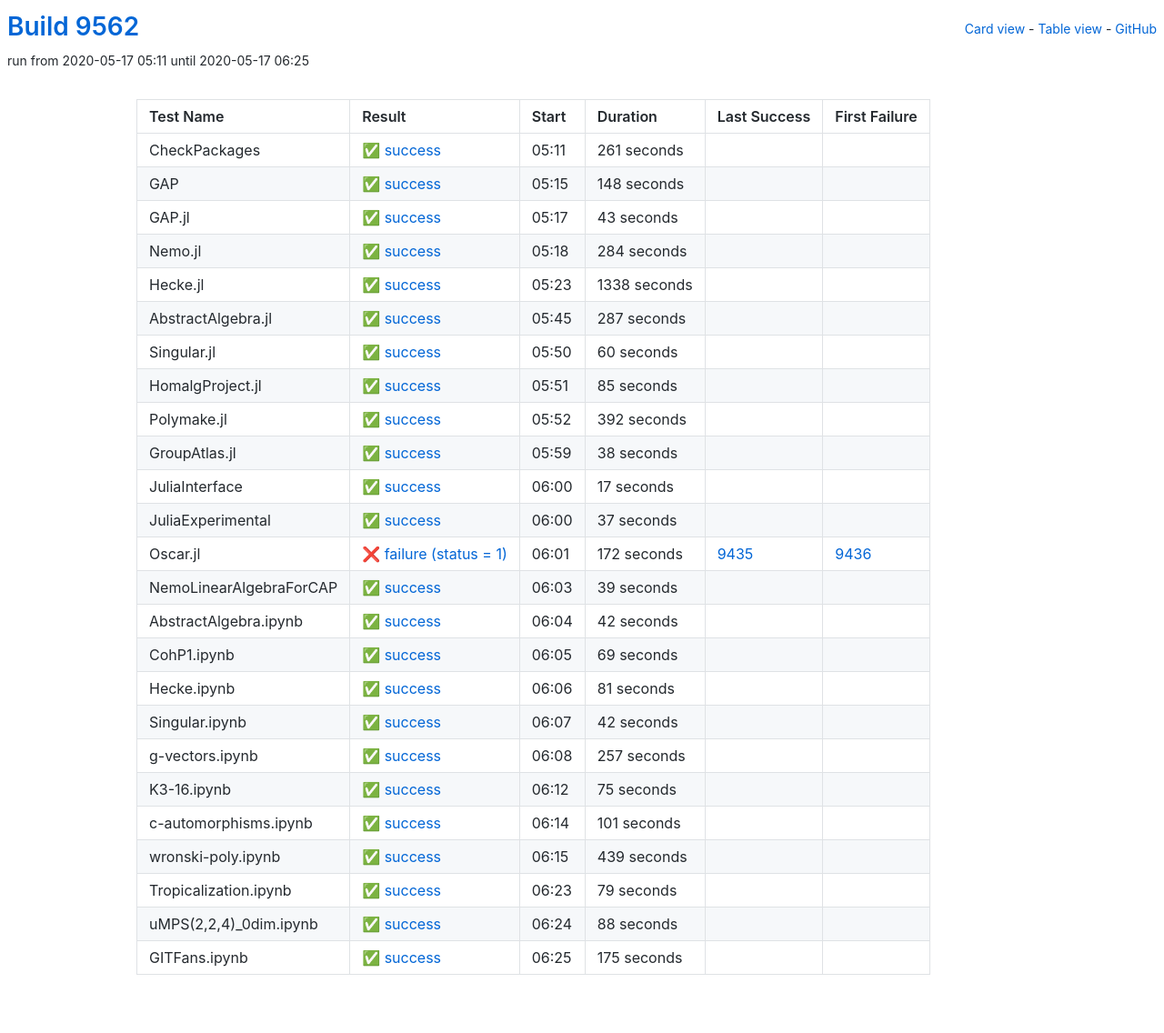
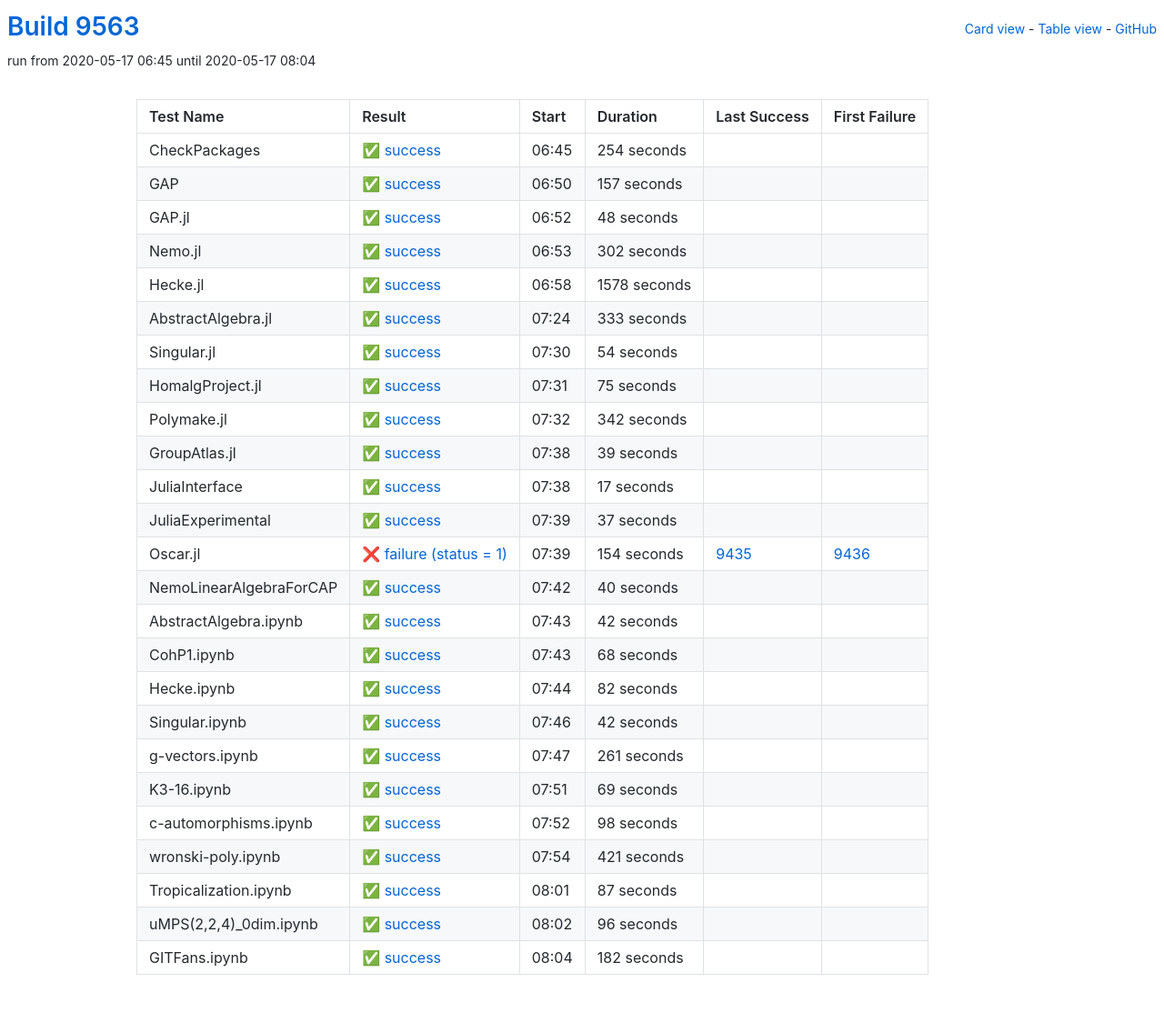
Before and after one commit to oscar-system/oscar-ci-status, a Jekyll site: the page built from table.html, in a window 1280 px wide. Shown: the whole page at 91% size. Built offline with Jekyll 4.4.1, drawn with Linux system fonts in a browser that asks for light colours.

Commit message:
Build 9563

```diff
--- a/_data/ci.yml
+++ b/_data/ci.yml
@@ -1,125 +1,125 @@
-build: 9562
-build_url: https://oscarci.mathematik.uni-kl.de/job/oscar/9562/
+build: 9563
+build_url: https://oscarci.mathematik.uni-kl.de/job/oscar/9563/
 job: oscar
 tests:
-- duration: 261
+- duration: 254
   exitcode: 0
   first_failure: false
   first_failure_url: null
   id: checkpackages
   last_success: false
   last_success_url: null
-  log: https://oscarci.mathematik.uni-kl.de/job/oscar/9562/artifact/logs/build-9562/CheckPackages.log
+  log: https://oscarci.mathematik.uni-kl.de/job/oscar/9563/artifact/logs/build-9563/CheckPackages.log
   name: CheckPackages
-  start: 2020-05-17 05:11
+  start: 2020-05-17 06:45
   status: success
   success: true
-- duration: 148
+- duration: 157
   exitcode: 0
   first_failure: false
   first_failure_url: null
   id: gap
   last_success: false
   last_success_url: null
-  log: https://oscarci.mathematik.uni-kl.de/job/oscar/9562/artifact/logs/build-9562/GAP.log
+  log: https://oscarci.mathematik.uni-kl.de/job/oscar/9563/artifact/logs/build-9563/GAP.log
   name: GAP
-  start: 2020-05-17 05:15
+  start: 2020-05-17 06:50
   status: success
   success: true
-- duration: 43
+- duration: 48
   exitcode: 0
   first_failure: false
   first_failure_url: null
   id: gap-jl
   last_success: false
   last_success_url: null
-  log: https://oscarci.mathematik.uni-kl.de/job/oscar/9562/artifact/logs/build-9562/GAP.jl.log
+  log: https://oscarci.mathematik.uni-kl.de/job/oscar/9563/artifact/logs/build-9563/GAP.jl.log
   name: GAP.jl
-  start: 2020-05-17 05:17
+  start: 2020-05-17 06:52
   status: success
   success: true
-- duration: 284
+- duration: 302
   exitcode: 0
   first_failure: false
   first_failure_url: null
   id: nemo-jl
   last_success: false
   last_success_url: null
-  log: https://oscarci.mathematik.uni-kl.de/job/oscar/9562/artifact/logs/build-9562/Nemo.jl.log
+  log: https://oscarci.mathematik.uni-kl.de/job/oscar/9563/artifact/logs/build-9563/Nemo.jl.log
   name: Nemo.jl
-  start: 2020-05-17 05:18
+  start: 2020-05-17 06:53
   status: success
   success: true
-- duration: 1338
+- duration: 1578
   exitcode: 0
   first_failure: false
   first_failure_url: null
   id: hecke-jl
   last_success: false
   last_success_url: null
-  log: https://oscarci.mathematik.uni-kl.de/job/oscar/9562/artifact/logs/build-9562/Hecke.jl.log
+  log: https://oscarci.mathematik.uni-kl.de/job/oscar/9563/artifact/logs/build-9563/Hecke.jl.log
   name: Hecke.jl
-  start: 2020-05-17 05:23
+  start: 2020-05-17 06:58
   status: success
   success: true
-- duration: 287
+- duration: 333
   exitcode: 0
   first_failure: false
   first_failure_url: null
   id: abstractalgebra-jl
   last_success: false
   last_success_url: null
-  log: https://oscarci.mathematik.uni-kl.de/job/oscar/9562/artifact/logs/build-9562/AbstractAlgebra.jl.log
+  log: https://oscarci.mathematik.uni-kl.de/job/oscar/9563/artifact/logs/build-9563/AbstractAlgebra.jl.log
   name: AbstractAlgebra.jl
-  start: 2020-05-17 05:45
+  start: 2020-05-17 07:24
   status: success
   success: true
-- duration: 60
+- duration: 54
   exitcode: 0
   first_failure: false
   first_failure_url: null
   id: singular-jl
   last_success: false
   last_success_url: null
-  log: https://oscarci.mathematik.uni-kl.de/job/oscar/9562/artifact/logs/build-9562/Singular.jl.log
+  log: https://oscarci.mathematik.uni-kl.de/job/oscar/9563/artifact/logs/build-9563/Singular.jl.log
   name: Singular.jl
-  start: 2020-05-17 05:50
+  start: 2020-05-17 07:30
   status: success
   success: true
-- duration: 85
+- duration: 75
   exitcode: 0
   first_failure: false
   first_failure_url: null
   id: homalgproject-jl
   last_success: false
   last_success_url: null
-  log: https://oscarci.mathematik.uni-kl.de/job/oscar/9562/artifact/logs/build-9562/HomalgProject.jl.log
+  log: https://oscarci.mathematik.uni-kl.de/job/oscar/9563/artifact/logs/build-9563/HomalgProject.jl.log
   name: HomalgProject.jl
-  start: 2020-05-17 05:51
+  start: 2020-05-17 07:31
   status: success
   success: true
-- duration: 392
+- duration: 342
   exitcode: 0
   first_failure: false
   first_failure_url: null
   id: polymake-jl
   last_success: false
   last_success_url: null
-  log: https://oscarci.mathematik.uni-kl.de/job/oscar/9562/artifact/logs/build-9562/Polymake.jl.log
+  log: https://oscarci.mathematik.uni-kl.de/job/oscar/9563/artifact/logs/build-9563/Polymake.jl.log
   name: Polymake.jl
-  start: 2020-05-17 05:52
+  start: 2020-05-17 07:32
   status: success
   success: true
-- duration: 38
+- duration: 39
   exitcode: 0
   first_failure: false
   first_failure_url: null
   id: groupatlas-jl
   last_success: false
   last_success_url: null
-  log: https://oscarci.mathematik.uni-kl.de/job/oscar/9562/artifact/logs/build-9562/GroupAtlas.jl.log
+  log: https://oscarci.mathematik.uni-kl.de/job/oscar/9563/artifact/logs/build-9563/GroupAtlas.jl.log
   name: GroupAtlas.jl
-  start: 2020-05-17 05:59
+  start: 2020-05-17 07:38
   status: success
   success: true
 - duration: 17
@@ -129,9 +129,9 @@ tests:
   id: juliainterface
   last_success: false
   last_success_url: null
-  log: https://oscarci.mathematik.uni-kl.de/job/oscar/9562/artifact/logs/build-9562/JuliaInterface.log
+  log: https://oscarci.mathematik.uni-kl.de/job/oscar/9563/artifact/logs/build-9563/JuliaInterface.log
   name: JuliaInterface
-  start: 2020-05-17 06:00
+  start: 2020-05-17 07:38
   status: success
   success: true
 - duration: 37
@@ -141,33 +141,33 @@ tests:
   id: juliaexperimental
   last_success: false
   last_success_url: null
-  log: https://oscarci.mathematik.uni-kl.de/job/oscar/9562/artifact/logs/build-9562/JuliaExperimental.log
+  log: https://oscarci.mathematik.uni-kl.de/job/oscar/9563/artifact/logs/build-9563/JuliaExperimental.log
   name: JuliaExperimental
-  start: 2020-05-17 06:00
+  start: 2020-05-17 07:39
   status: success
   success: true
-- duration: 172
+- duration: 154
   exitcode: 1
   first_failure: 9436
   first_failure_url: https://oscarci.mathematik.uni-kl.de/job/oscar/9436/
   id: oscar-jl
   last_success: 9435
   last_success_url: https://oscarci.mathematik.uni-kl.de/job/oscar/9435/
-  log: https://oscarci.mathematik.uni-kl.de/job/oscar/9562/artifact/logs/build-9562/Oscar.jl.log
+  log: https://oscarci.mathematik.uni-kl.de/job/oscar/9563/artifact/logs/build-9563/Oscar.jl.log
   name: Oscar.jl
-  start: 2020-05-17 06:01
+  start: 2020-05-17 07:39
   status: failure
   success: false
-- duration: 39
+- duration: 40
   exitcode: 0
   first_failure: false
   first_failure_url: null
   id: nemolinearalgebraforcap
   last_success: false
   last_success_url: null
-  log: https://oscarci.mathematik.uni-kl.de/job/oscar/9562/artifact/logs/build-9562/NemoLinearAlgebraForCAP.log
+  log: https://oscarci.mathematik.uni-kl.de/job/oscar/9563/artifact/logs/build-9563/NemoLinearAlgebraForCAP.log
   name: NemoLinearAlgebraForCAP
-  start: 2020-05-17 06:03
+  start: 2020-05-17 07:42
   status: success
   success: true
 - duration: 42
@@ -177,33 +177,33 @@ tests:
   id: abstractalgebra-ipynb
   last_success: false
   last_success_url: null
-  log: https://oscarci.mathematik.uni-kl.de/job/oscar/9562/artifact/logs/build-9562/AbstractAlgebra.ipynb.log
+  log: https://oscarci.mathematik.uni-kl.de/job/oscar/9563/artifact/logs/build-9563/AbstractAlgebra.ipynb.log
   name: AbstractAlgebra.ipynb
-  start: 2020-05-17 06:04
+  start: 2020-05-17 07:43
   status: success
   success: true
-- duration: 69
+- duration: 68
   exitcode: 0
   first_failure: false
   first_failure_url: null
   id: cohp1-ipynb
   last_success: false
   last_success_url: null
-  log: https://oscarci.mathematik.uni-kl.de/job/oscar/9562/artifact/logs/build-9562/CohP1.ipynb.log
+  log: https://oscarci.mathematik.uni-kl.de/job/oscar/9563/artifact/logs/build-9563/CohP1.ipynb.log
   name: CohP1.ipynb
-  start: 2020-05-17 06:05
+  start: 2020-05-17 07:43
   status: success
   success: true
-- duration: 81
+- duration: 82
   exitcode: 0
   first_failure: false
   first_failure_url: null
   id: hecke-ipynb
   last_success: false
   last_success_url: null
-  log: https://oscarci.mathematik.uni-kl.de/job/oscar/9562/artifact/logs/build-9562/Hecke.ipynb.log
+  log: https://oscarci.mathematik.uni-kl.de/job/oscar/9563/artifact/logs/build-9563/Hecke.ipynb.log
   name: Hecke.ipynb
-  start: 2020-05-17 06:06
+  start: 2020-05-17 07:44
   status: success
   success: true
 - duration: 42
@@ -213,92 +213,92 @@ tests:
   id: singular-ipynb
   last_success: false
   last_success_url: null
-  log: https://oscarci.mathematik.uni-kl.de/job/oscar/9562/artifact/logs/build-9562/Singular.ipynb.log
+  log: https://oscarci.mathematik.uni-kl.de/job/oscar/9563/artifact/logs/build-9563/Singular.ipynb.log
   name: Singular.ipynb
-  start: 2020-05-17 06:07
+  start: 2020-05-17 07:46
   status: success
   success: true
-- duration: 257
+- duration: 261
   exitcode: 0
   first_failure: false
   first_failure_url: null
   id: g-vectors-ipynb
   last_success: false
   last_success_url: null
-  log: https://oscarci.mathematik.uni-kl.de/job/oscar/9562/artifact/logs/build-9562/g-vectors.ipynb.log
+  log: https://oscarci.mathematik.uni-kl.de/job/oscar/9563/artifact/logs/build-9563/g-vectors.ipynb.log
   name: g-vectors.ipynb
-  start: 2020-05-17 06:08
+  start: 2020-05-17 07:47
   status: success
   success: true
-- duration: 75
+- duration: 69
   exitcode: 0
   first_failure: false
   first_failure_url: null
   id: k3-16-ipynb
   last_success: false
   last_success_url: null
-  log: https://oscarci.mathematik.uni-kl.de/job/oscar/9562/artifact/logs/build-9562/K3-16.ipynb.log
+  log: https://oscarci.mathematik.uni-kl.de/job/oscar/9563/artifact/logs/build-9563/K3-16.ipynb.log
   name: K3-16.ipynb
-  start: 2020-05-17 06:12
+  start: 2020-05-17 07:51
   status: success
   success: true
-- duration: 101
+- duration: 98
   exitcode: 0
   first_failure: false
   first_failure_url: null
   id: c-automorphisms-ipynb
   last_success: false
   last_success_url: null
-  log: https://oscarci.mathematik.uni-kl.de/job/oscar/9562/artifact/logs/build-9562/c-automorphisms.ipynb.log
+  log: https://oscarci.mathematik.uni-kl.de/job/oscar/9563/artifact/logs/build-9563/c-automorphisms.ipynb.log
   name: c-automorphisms.ipynb
-  start: 2020-05-17 06:14
+  start: 2020-05-17 07:52
   status: success
   success: true
-- duration: 439
+- duration: 421
   exitcode: 0
   first_failure: false
   first_failure_url: null
   id: wronski-poly-ipynb
   last_success: false
   last_success_url: null
-  log: https://oscarci.mathematik.uni-kl.de/job/oscar/9562/artifact/logs/build-9562/wronski-poly.ipynb.log
+  log: https://oscarci.mathematik.uni-kl.de/job/oscar/9563/artifact/logs/build-9563/wronski-poly.ipynb.log
   name: wronski-poly.ipynb
-  start: 2020-05-17 06:15
+  start: 2020-05-17 07:54
   status: success
   success: true
-- duration: 79
+- duration: 87
   exitcode: 0
   first_failure: false
   first_failure_url: null
   id: tropicalization-ipynb
   last_success: false
   last_success_url: null
-  log: https://oscarci.mathematik.uni-kl.de/job/oscar/9562/artifact/logs/build-9562/Tropicalization.ipynb.log
+  log: https://oscarci.mathematik.uni-kl.de/job/oscar/9563/artifact/logs/build-9563/Tropicalization.ipynb.log
   name: Tropicalization.ipynb
-  start: 2020-05-17 06:23
+  start: 2020-05-17 08:01
   status: success
   success: true
-- duration: 88
+- duration: 96
   exitcode: 0
   first_failure: false
   first_failure_url: null
   id: umps-2-2-4-0dim-ipynb
   last_success: false
   last_success_url: null
-  log: https://oscarci.mathematik.uni-kl.de/job/oscar/9562/artifact/logs/build-9562/uMPS-2-2-4-_0dim.ipynb.log
+  log: https://oscarci.mathematik.uni-kl.de/job/oscar/9563/artifact/logs/build-9563/uMPS-2-2-4-_0dim.ipynb.log
   name: uMPS(2,2,4)_0dim.ipynb
-  start: 2020-05-17 06:24
+  start: 2020-05-17 08:02
   status: success
   success: true
-- duration: 175
+- duration: 182
   exitcode: 0
   first_failure: false
   first_failure_url: null
   id: gitfans-ipynb
   last_success: false
   last_success_url: null
-  log: https://oscarci.mathematik.uni-kl.de/job/oscar/9562/artifact/logs/build-9562/GITFans.ipynb.log
+  log: https://oscarci.mathematik.uni-kl.de/job/oscar/9563/artifact/logs/build-9563/GITFans.ipynb.log
   name: GITFans.ipynb
-  start: 2020-05-17 06:25
+  start: 2020-05-17 08:04
   status: success
   success: true
```
Also changed, not shown: README.md.
